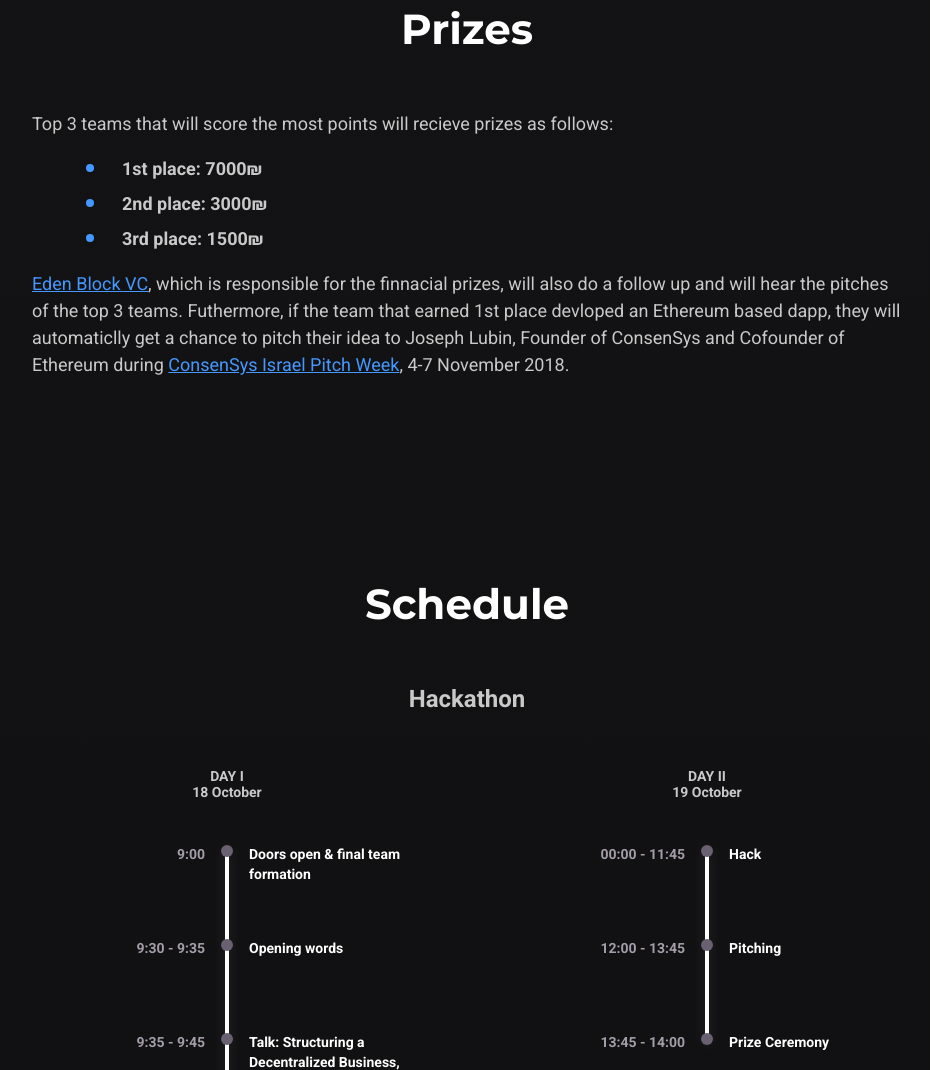
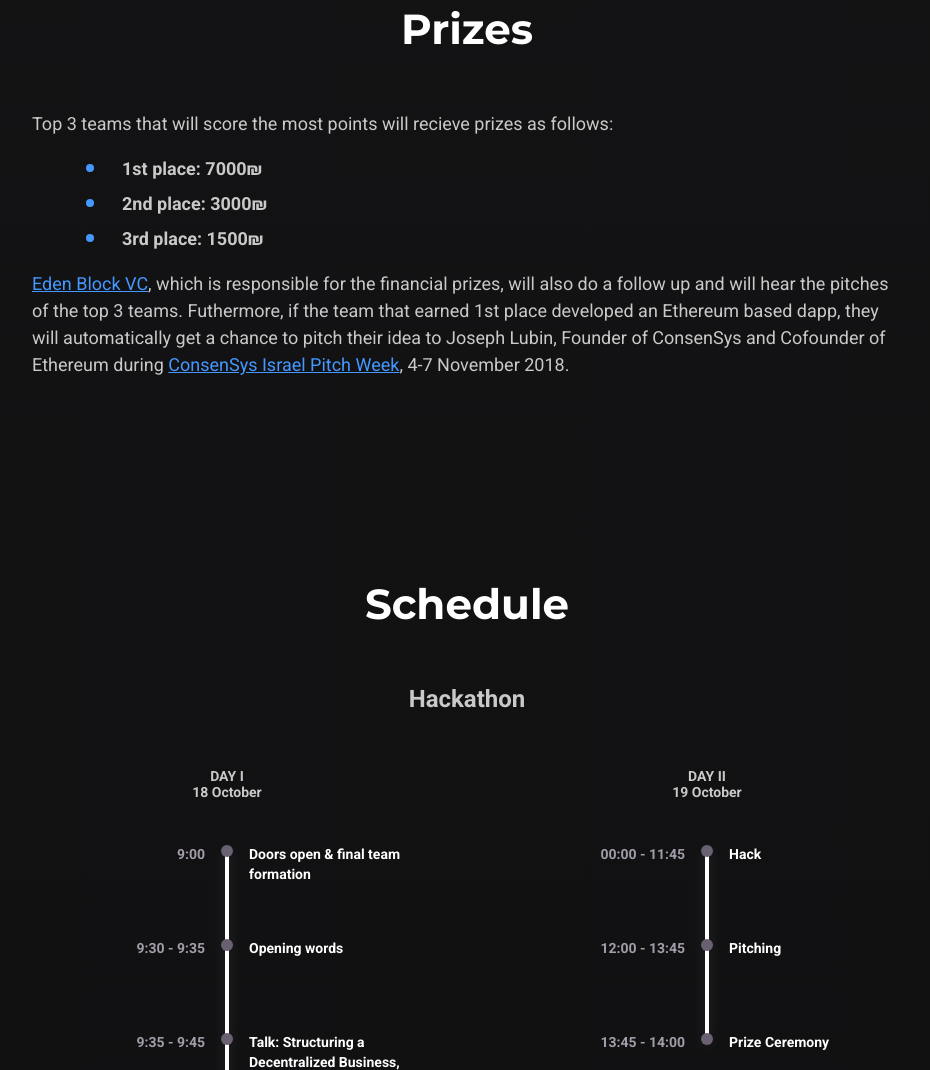
Before and after one commit to DappWorks/Dappathon, a website: page dappathon.html in a window 1280 px wide. Shown: the part 4252-5322 px from the top of the page, without its empty margins (173-1103 px from the left). Drawn offline with Linux system fonts and the light colour scheme; some packages are replaced by stand-ins of ours.

Commit message:
Fixed typos on prizes section

```diff
--- a/dappathon.html
+++ b/dappathon.html
@@ -495,9 +495,9 @@
 
             <p>
               <a href="https://www.pitchconsensys.com/" target="_blank">Eden Block VC</a>, which is responsible for the
-              finnacial prizes, will also do a follow up and will hear the
+              financial prizes, will also do a follow up and will hear the
               pitches of the top 3 teams.
-              Futhermore, if the team that earned 1st place devloped an Ethereum based dapp, they will automaticlly get
+              Futhermore, if the team that earned 1st place developed an Ethereum based dapp, they will automatically get
               a chance to pitch their idea to Joseph Lubin, Founder of ConsenSys and Cofounder of Ethereum
               during
               <a href="https://www.pitchconsensys.com/" target="_blank">ConsenSys Israel Pitch Week</a>, 4-7 November
```
